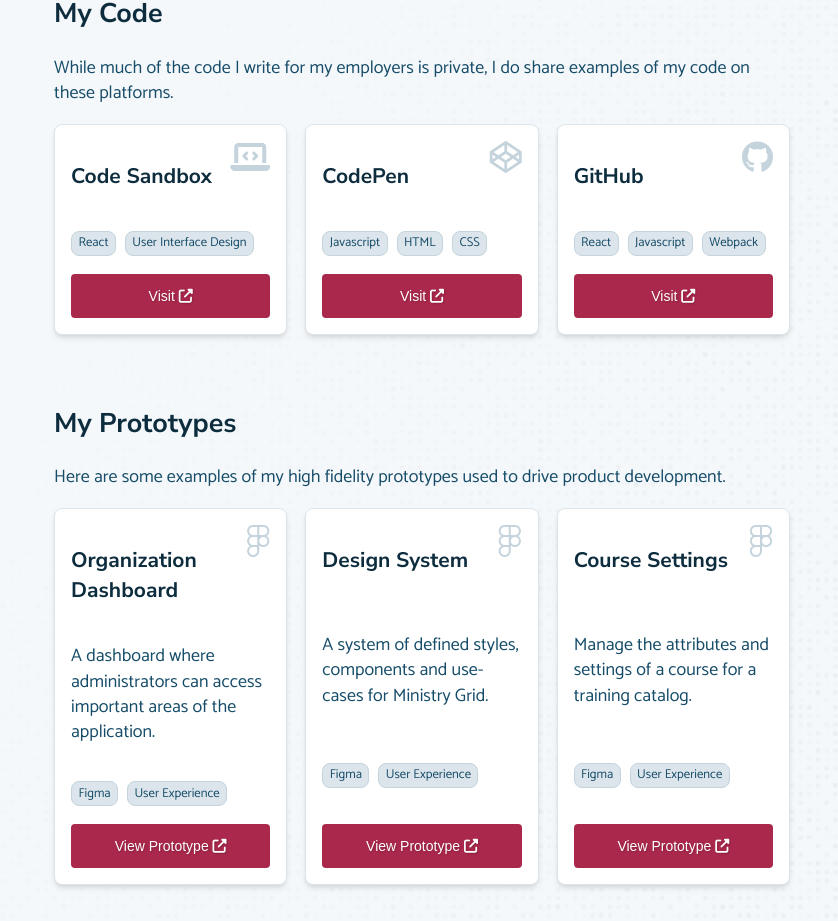
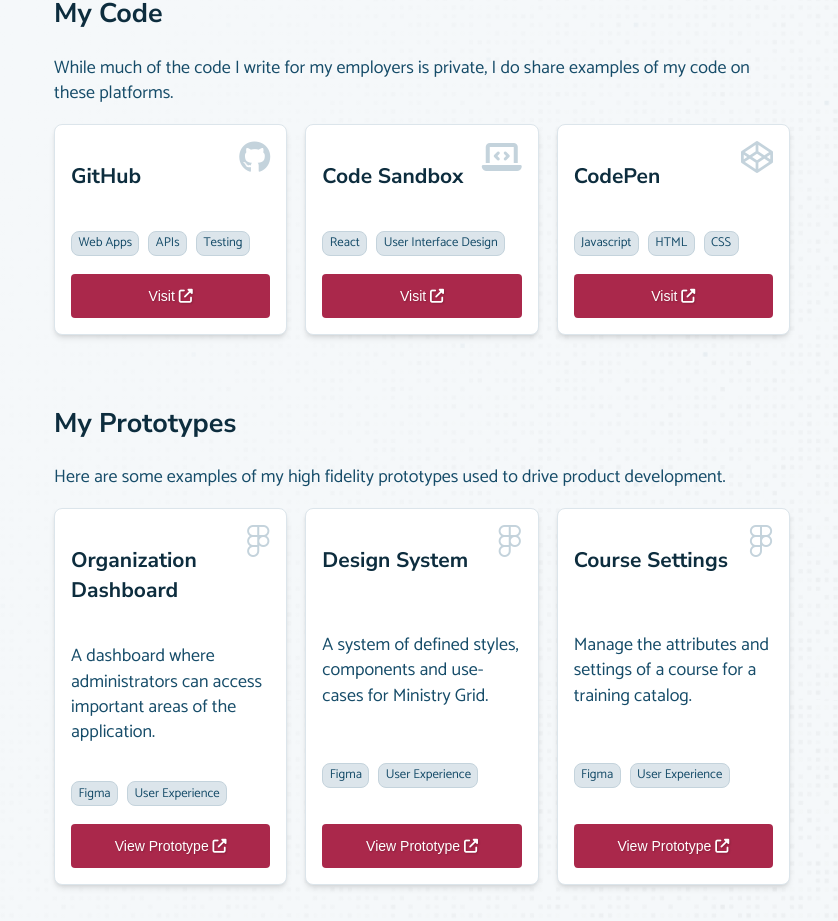
Before and after one commit to ToddWebDev/todd-rizzolo-next-js, a Next.js app: page / in a window 1280 px wide. Shown: the part 2180-3101 px from the top of the page, without its empty margins (442-1280 px from the left). Built offline with nearby package versions, Linux system fonts and the light colour scheme; no server answers; a web font is replaced by a local one.

Commit message:
Reorder projects section

```diff
--- a/components/ProjectsSection.tsx
+++ b/components/ProjectsSection.tsx
@@ -9,6 +9,28 @@
       examples of my code on these platforms.
     </p>
     <div className={styles.smallCards}>
+    <div className={styles.card}>
+        <i aria-hidden className='fab fa-github small'></i>
+        <h3>GitHub</h3>
+        <ul>
+          <li>Web Apps</li>
+          <li>APIs</li>
+          <li>Testing</li>
+        </ul>
+        <div>
+          <button
+            onClick={() =>
+              window.open(
+                'https://www.github.com/toddwebdev',
+                '_blank',
+                'noopener'
+              )
+            }
+          >
+            Visit <i aria-hidden className='fas fa-external-link-alt'></i>
+          </button>
+        </div>
+      </div>
       <div className={styles.card}>
         <i aria-hidden className='fas fa-laptop-code small'></i>
         <h3>Code Sandbox</h3>
@@ -52,28 +74,6 @@
           </button>
         </div>
       </div>
-      <div className={styles.card}>
-        <i aria-hidden className='fab fa-github small'></i>
-        <h3>GitHub</h3>
-        <ul>
-          <li>React</li>
-          <li>Javascript</li>
-          <li>Webpack</li>
-        </ul>
-        <div>
-          <button
-            onClick={() =>
-              window.open(
-                'https://www.github.com/toddwebdev',
-                '_blank',
-                'noopener'
-              )
-            }
-          >
-            Visit <i aria-hidden className='fas fa-external-link-alt'></i>
-          </button>
-        </div>
-      </div>
     </div>
   </section>
 )
```
